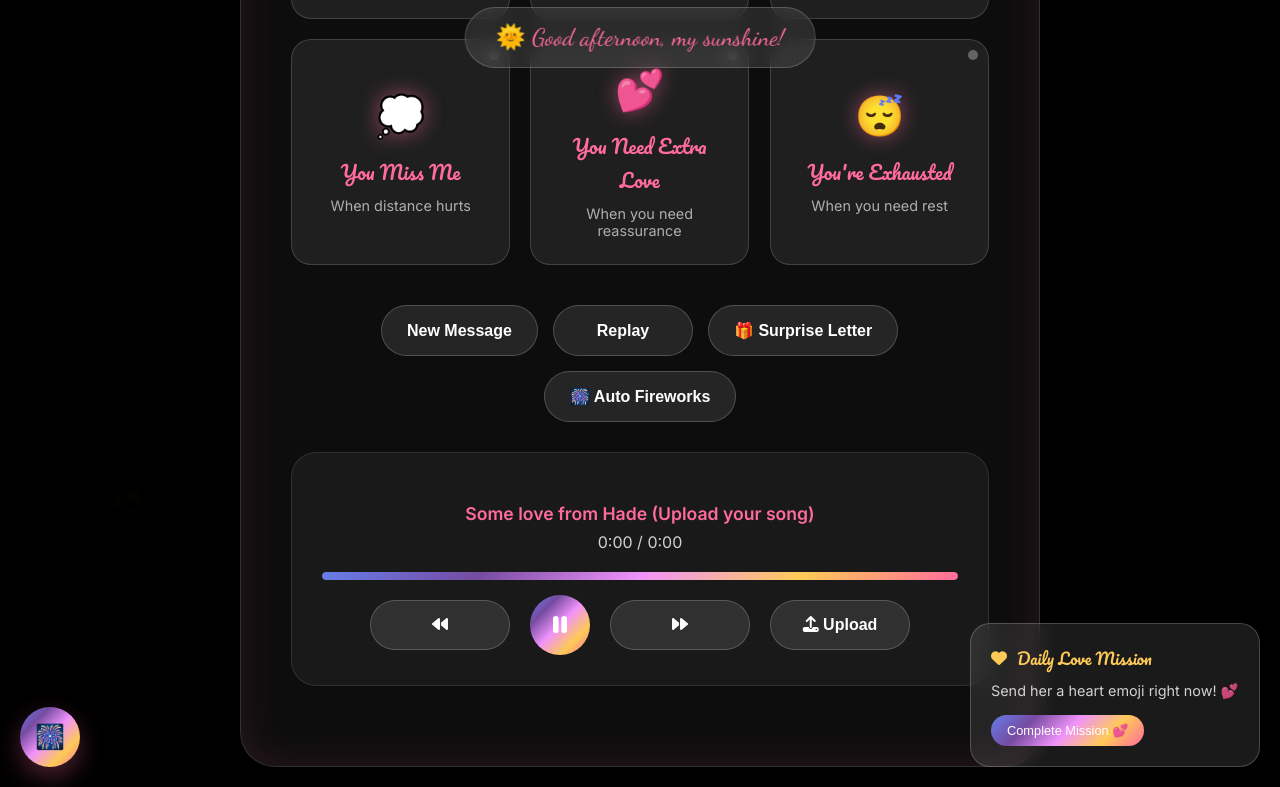
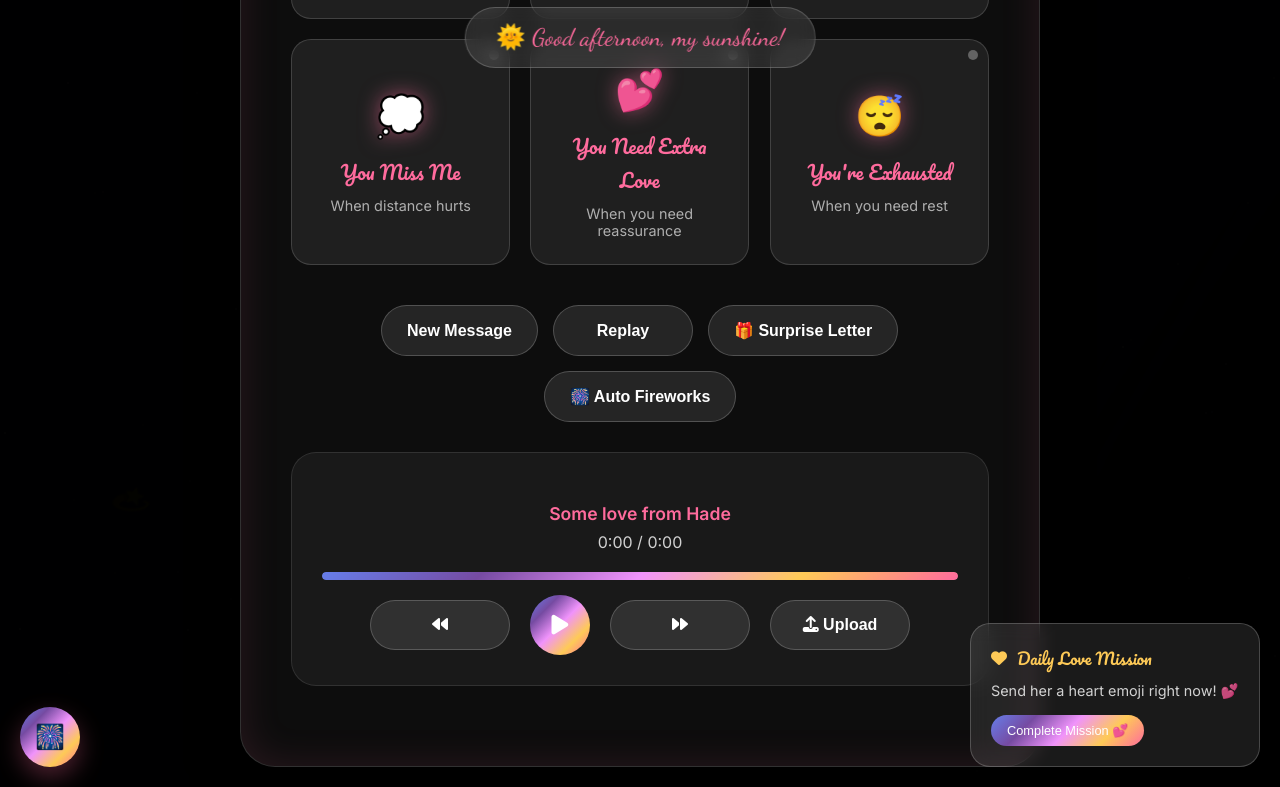
Before and after one commit to hade13m1-droid/hade1133, a website: page index.html in a window 1280 px wide. Both pictures are taken after a click on the button 560 px from the left and 1481 px from the top of the page. Shown: the part 869-1656 px from the top of the page. Drawn offline with nearby package versions, Linux system fonts and the light colour scheme; a web font is replaced by a local one.

Commit message:
Update index.html

```diff
--- a/index.html
+++ b/index.html
@@ -918,7 +918,7 @@
 
             <div class="music-player">
                 <div class="song-info">
-                    <div class="song-title" id="songTitle">Perfect - Ed Sheeran</div>
+                    <div class="song-title" id="songTitle">Some love from Hade</div>
                     <div class="song-time" id="songTime">0:00 / 0:00</div>
                 </div>
                 <div class="progress-bar">
@@ -939,7 +939,7 @@
                     </button>
                 </div>
                 <input type="file" id="fileInput" accept="audio/*" style="display: none;">
-                <audio id="audioPlayer" loop autoplay></audio>
+                <audio id="audioPlayer" loop autoplay playsinline preload="auto"></audio>
             </div>
         </div>
     </div>
@@ -1651,18 +1651,53 @@ Forever yours 😴`
         function setupAutoPlayMusic() {
             const audioPlayer = document.getElementById('audioPlayer');
             const playIcon = document.getElementById('playIcon');
-
-            // YouTube URLs don't work directly in audio players
-            // For now, we'll disable auto-play and let user upload their song
-            // The title will show "Some love from Hade" when song is uploaded
-
-            // Set the title now
-            document.getElementById('songTitle').textContent = 'Some love from Hade (Upload your song)';
-
-            // Don't auto-play placeholder - let user upload their actual song
-            playIcon.className = 'fas fa-play';
-            isPlaying = false;
-            performanceMonitor.log('Ready for user song upload');
+            const songTitle = document.getElementById('songTitle');
+
+            // GitHub "blob" links do NOT work in <audio>. Use the RAW link.
+            const SONG_TITLE = 'Some love from Hade';
+            const SONG_URL = 'https://raw.githubusercontent.com/hade13m1-droid/hade1133/main/SpotiDown.App%20-%20Count%20on%20Me%20-%20Bruno%20Mars.mp3';
+
+            songTitle.textContent = SONG_TITLE;
+            audioPlayer.src = SONG_URL;
+
+            // Autoplay policy: most browsers only allow autoplay when muted.
+            // Start muted so it begins immediately, then unmute on first interaction.
+            audioPlayer.muted = true;
+            audioPlayer.volume = 0.9;
+
+            audioPlayer.play().then(() => {
+                playIcon.className = 'fas fa-pause';
+                isPlaying = true;
+                performanceMonitor.log('Autoplay started (muted)');
+            }).catch(() => {
+                playIcon.className = 'fas fa-play';
+                isPlaying = false;
+                performanceMonitor.log('Autoplay blocked');
+            });
+
+            const unmuteOnce = async () => {
+                document.removeEventListener('pointerdown', unmuteOnce);
+                document.removeEventListener('keydown', unmuteOnce);
+
+                try {
+                    audioPlayer.muted = false;
+
+                    if (audioPlayer.paused) {
+                        await audioPlayer.play();
+                        isPlaying = true;
+                    }
+
+                    playIcon.className = 'fas fa-pause';
+                    performanceMonitor.log('Audio unmuted on first interaction');
+                } catch (e) {
+                    playIcon.className = 'fas fa-play';
+                    isPlaying = false;
+                    performanceMonitor.log('Unmute/play failed');
+                }
+            };
+
+            document.addEventListener('pointerdown', unmuteOnce);
+            document.addEventListener('keydown', unmuteOnce);
         }
 
         // Music Functions
```
